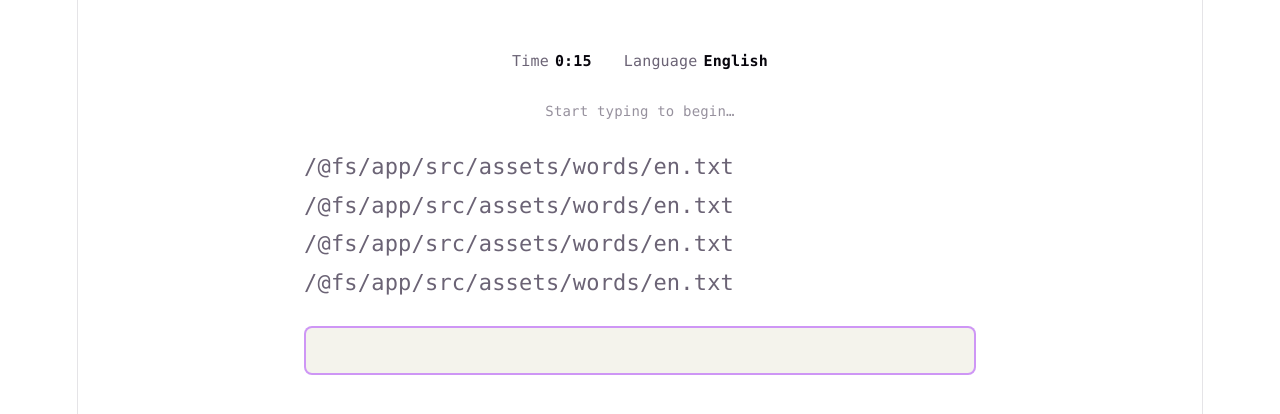
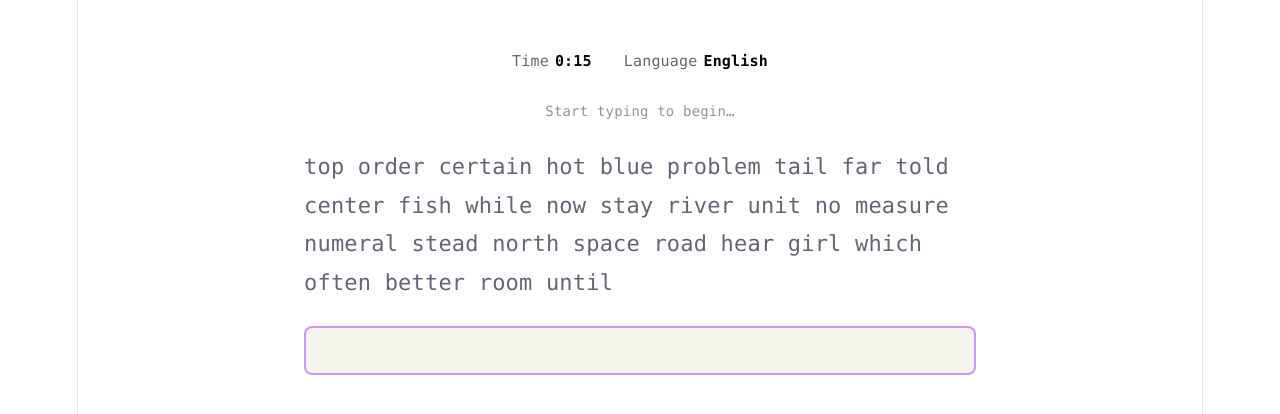
Before and after one commit to jkkusmi/typing-app, a React (Vite) app in the folder app/: page / in a window 1280 px wide. Shown: the top 414 px of the page. Built offline with nearby package versions, Linux system fonts and the light colour scheme.

Commit message:
feature: sample eng dictionary

```diff
--- a/app/src/components/game.tsx
+++ b/app/src/components/game.tsx
@@ -32,7 +32,7 @@ const LANGUAGE_LABELS: Record<string, string> = {
   pl: 'Polish',
 }
 
-const TIME_BUFFER_SIZE = 4
+const TIME_BUFFER_SIZE = 30
 const TIME_REFILL_THRESHOLD = 1
 
 function parseWordList(raw: string): string[] {
```
Also changed, not shown: app/src/assets/words/en.txt (added).
